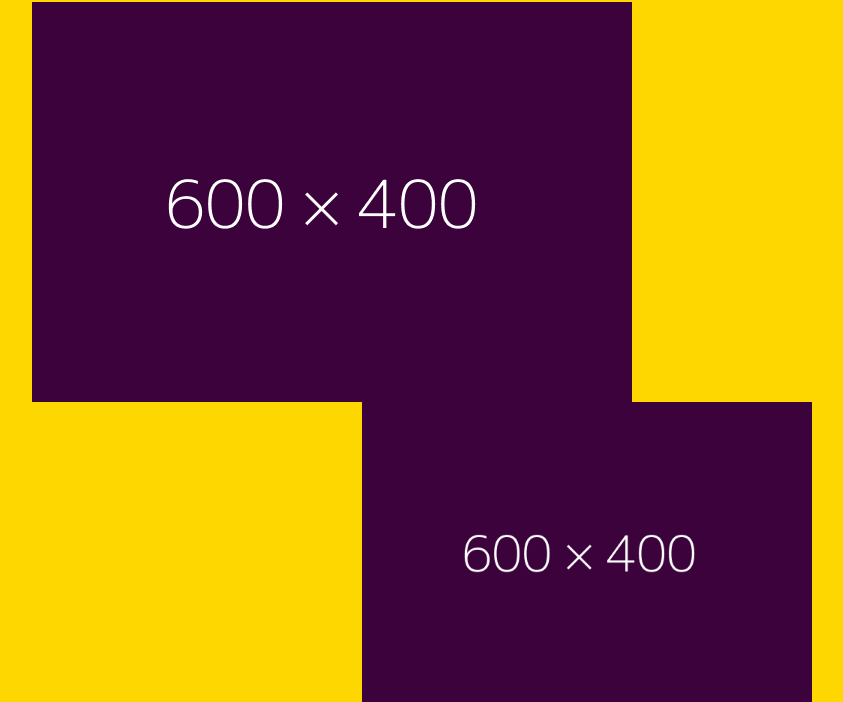
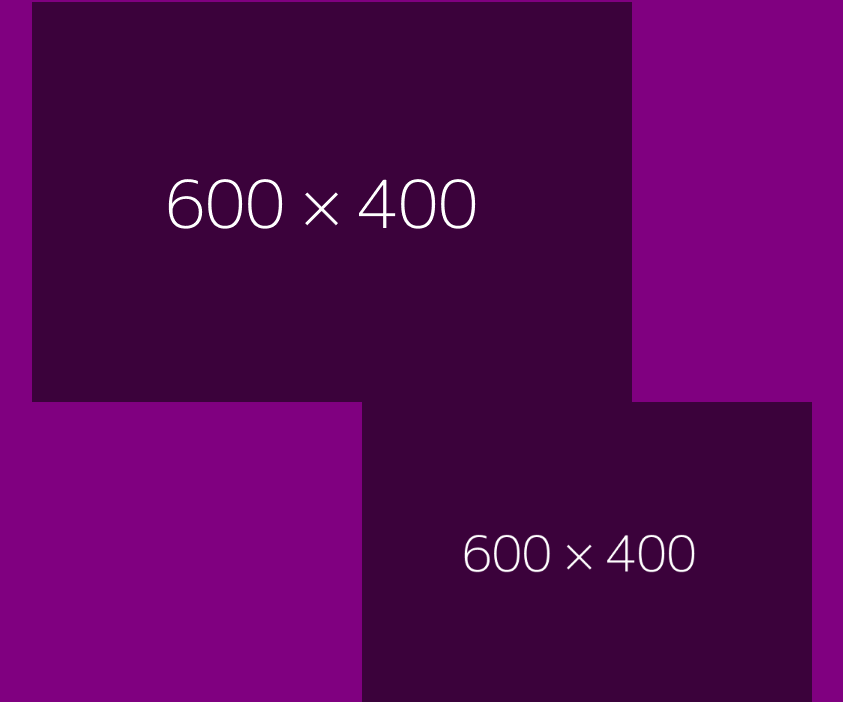
Before and after one commit to louisreed73/prototype_Angular_TPZ_basic_3Layouts, a website built with webpack: page src/index.html in a window 1280 px wide. Shown: the part 100-802 px from the top of the page, without its empty margins (53-896 px from the left). Built offline with nearby package versions, Linux system fonts and the light colour scheme.

Commit message:
cambios css

```diff
--- a/src/css/estilo.scss
+++ b/src/css/estilo.scss
@@ -3,7 +3,7 @@
 
 
 
-$color:gold;
+$color:purple;
 
 
 
```
